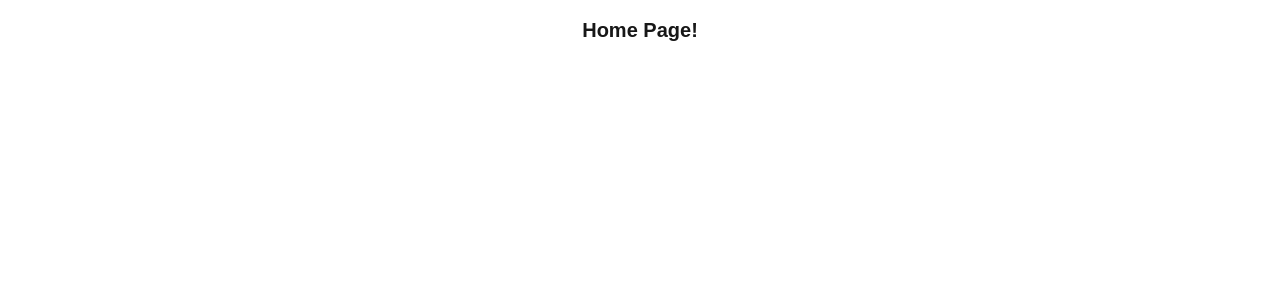
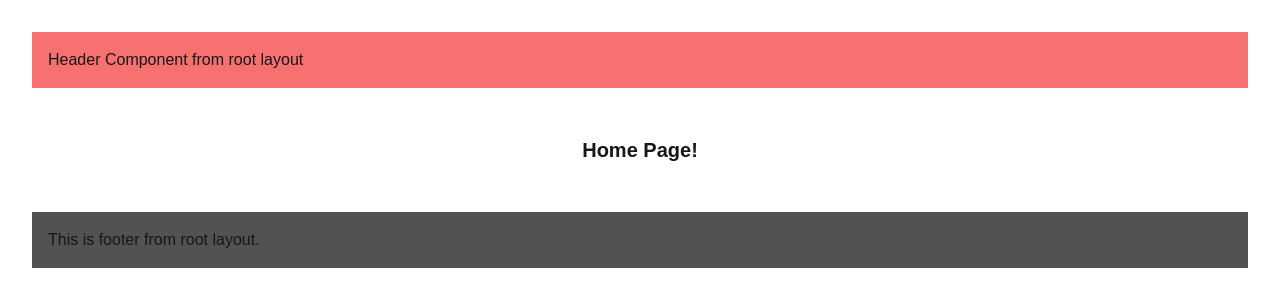
Before and after one commit to narayaabinnadhikari/Next14-practice-and-revision, a Next.js app: page / in a window 1280 px wide. Shown: the top 306 px of the page. Built offline with nearby package versions, Linux system fonts and the light colour scheme.

Commit message:
root layout with header & footer

```diff
--- /dev/null
+++ b/src/app/(auth)/layout.tsx
@@ -0,0 +1,16 @@
+export const metadata = {
+  title: 'Next.js',
+  description: 'Generated by Next.js',
+}
+
+export default function RootLayout({
+  children,
+}: {
+  children: React.ReactNode
+}) {
+  return (
+    <html lang="en">
+      <body>{children}</body>
+    </html>
+  )
+}
--- a/src/app/layout.tsx
+++ b/src/app/layout.tsx
@@ -20,16 +20,22 @@ export const metadata: Metadata = {
 
   export default function RootLayout({
     children,
-}: Readonly<{
-  children: React.ReactNode;
-}>) {
+  }: {
+    children: React.ReactNode
+  }) {
     return (
       <html lang="en">
-      <body
-        className={`${geistSans.variable} ${geistMono.variable} antialiased`}
-      >
+        <body className="m-4 p-4">
+          <header className="bg-red-400 p-4">
+            <p>Header Component from root layout</p>
+          </header>
+          <div className="m-4 p-4 text-center h-full font-bold text-xl">
           {children}
+          </div>
+          <footer className="bg-neutral-600 p-4">
+            <p>This is footer from root layout.</p>
+          </footer>
           </body>
       </html>
-  );
+    )
   }
--- a/src/app/page.tsx
+++ b/src/app/page.tsx
@@ -2,6 +2,6 @@ import React from 'react'
 
 export default function Home() {
   return (
-    <h1 className='w-full  p-4 text-center font-bold text-xl '>Home Page!</h1>
+    <h1 className='w-full  p-4 text-center'>Home Page!</h1>
   )
 }
```
Lines whose indentation alone changed are shown as unchanged.
